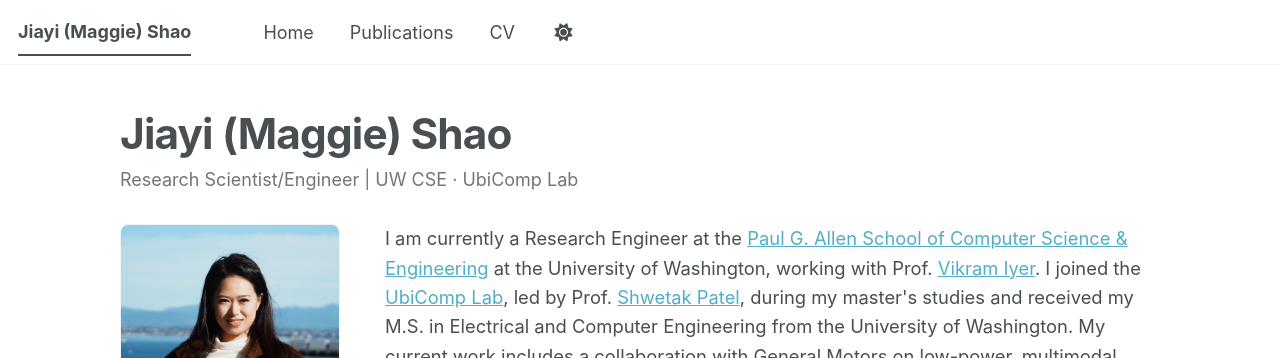
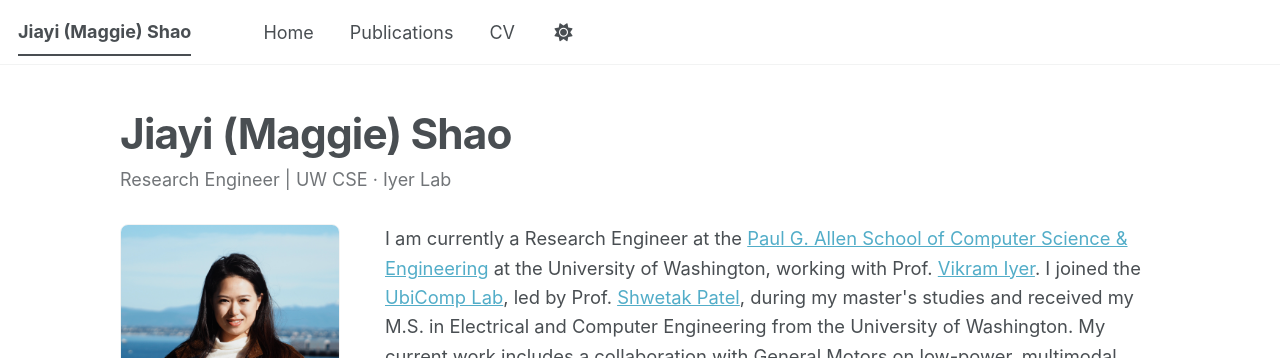
Before and after one commit to jiayimaggieshao/jiayimaggieshao.github.io, a Jekyll site: the page built from _pages/about.md, in a window 1280 px wide and 957 px high. Shown: the top 358 px of the window. Built offline with Jekyll 4.4.1, drawn with Linux system fonts in a browser that asks for light colours; a style sheet for code colours, icons or effects is not loaded.

Commit message:
Update the homepage affiliation line.
Show Research Engineer and Iyer Lab under the name.

Co-authored-by: Cursor <cursoragent@cursor.com>

```diff
--- a/_pages/about.md
+++ b/_pages/about.md
@@ -10,7 +10,7 @@ redirect_from:
 <div class="home-intro">
 <header class="home-intro__header">
 <h1 class="home-intro__name">Jiayi (Maggie) Shao</h1>
-<p class="home-intro__affiliation">Research Scientist/Engineer | UW CSE · UbiComp Lab</p>
+<p class="home-intro__affiliation">Research Engineer | UW CSE · Iyer Lab</p>
 </header>
 <div class="home-intro__body">
 <div class="home-intro__aside">
```
